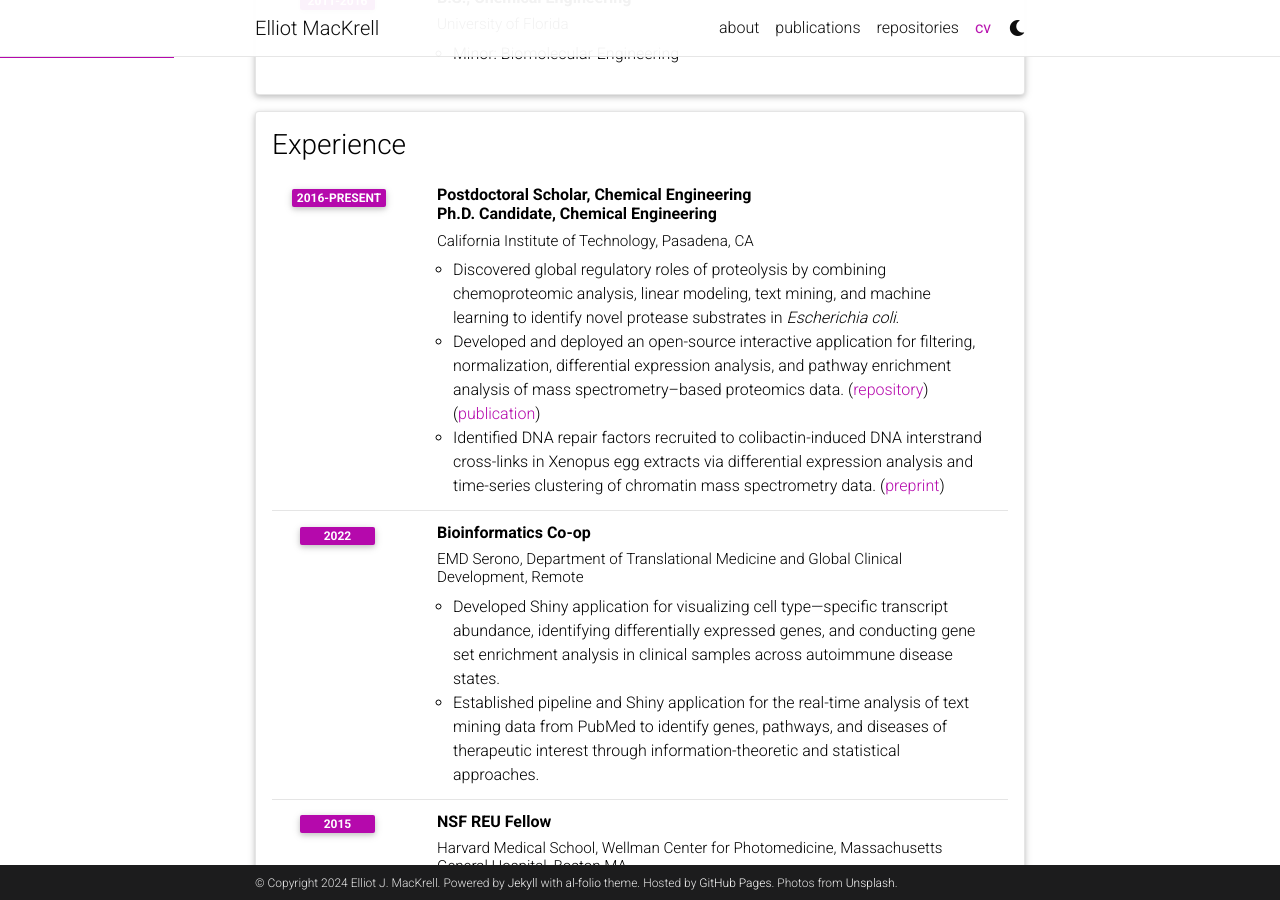
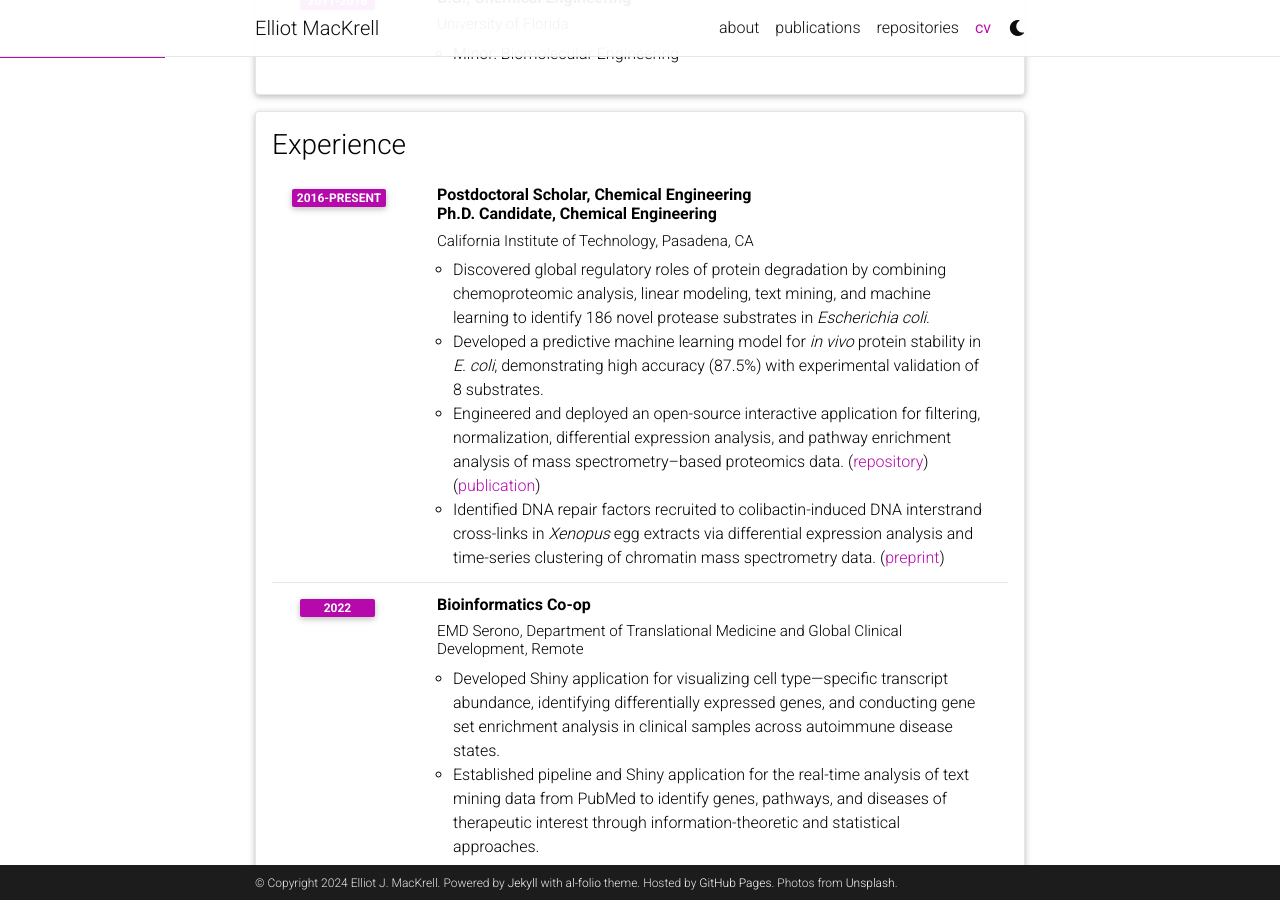
Before and after one commit to ejmackrell/ejmackrell.github.io, a Jekyll site: the page built from _pages/cv.md, in a window 1280 px wide and 900 px high, scrolled down 416 px. Built offline with Jekyll 4.4.1, drawn with Linux system fonts in a browser that asks for light colours; comment, search, counter and statistics services are not loaded; a style sheet for code colours, icons or effects is not loaded; some of the changed text lies outside the part shown.

Commit message:
Update website

```diff
--- a/_data/cv.yml
+++ b/_data/cv.yml
@@ -30,9 +30,10 @@
       institution: California Institute of Technology, Pasadena, CA
       year: 2016-Present
       description:
-        - Discovered global regulatory roles of proteolysis by combining chemoproteomic analysis, linear modeling, text mining, and machine learning to identify novel protease substrates in <i>Escherichia coli</i>.
-        - Developed and deployed an open-source interactive application for filtering, normalization, differential expression analysis, and pathway enrichment analysis of mass spectrometry–based proteomics data. (<a href="https://github.com/ejmackrell/tidyproteomics-interactive">repository</a>) (<a href="https://bmcbioinformatics.biomedcentral.com/articles/10.1186/s12859-023-05360-7">publication</a>)
-        - Identified DNA repair factors recruited to colibactin-induced DNA interstrand cross-links in Xenopus egg extracts via differential expression analysis and time-series clustering of chromatin mass spectrometry data. (<a href="https://www.biorxiv.org/content/10.1101/2024.01.30.576698v2">preprint</a>)
+        - Discovered global regulatory roles of protein degradation by combining chemoproteomic analysis, linear modeling, text mining, and machine learning to identify 186 novel protease substrates in <i>Escherichia coli</i>.
+        - Developed a predictive machine learning model for <i>in vivo</i> protein stability in <i>E. coli</i>, demonstrating high accuracy (87.5%) with experimental validation of 8 substrates.
+        - Engineered and deployed an open-source interactive application for filtering, normalization, differential expression analysis, and pathway enrichment analysis of mass spectrometry–based proteomics data. (<a href="https://github.com/ejmackrell/tidyproteomics-interactive">repository</a>) (<a href="https://bmcbioinformatics.biomedcentral.com/articles/10.1186/s12859-023-05360-7">publication</a>)
+        - Identified DNA repair factors recruited to colibactin-induced DNA interstrand cross-links in <i>Xenopus</i> egg extracts via differential expression analysis and time-series clustering of chromatin mass spectrometry data. (<a href="https://www.biorxiv.org/content/10.1101/2024.01.30.576698v2">preprint</a>)
 
     - title: Bioinformatics Co-op
       institution: EMD Serono, Department of Translational Medicine and Global Clinical Development, Remote
@@ -110,7 +111,11 @@
       items:
         - Python
         - R
+        - SQL
         - Bash
+        - JavaScript
+        - CSS
+        - HTML
 
     - title: Machine learning
       items:
@@ -132,7 +137,7 @@
     - title: Cloud and development tools
       items:
         - Docker
-        - AWS EC2
+        - AWS
         - Git
         - Visual Studio Code
         - RStudio
```
Also changed, not shown: 1 other file.
